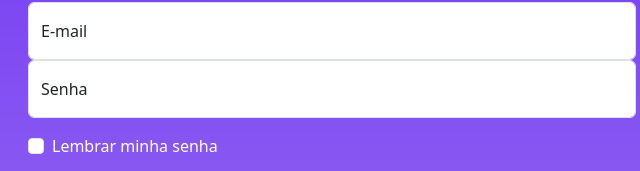
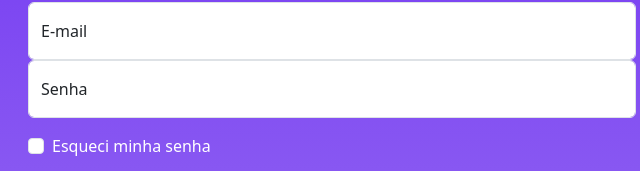
Before and after one commit to matheusakiodev/Tela-Fintech, a plain HTML site: page index.html in a window 1280 px wide. Shown: the part 315-486 px from the top of the page, 308-948 px from the left. Drawn offline with nearby package versions, Linux system fonts and the light colour scheme.

Commit message:
Mudança "esqueci minha senha"

```diff
--- a/index.html
+++ b/index.html
@@ -52,7 +52,7 @@
 						id="flexCheckDefault"
 					/>
 					<label class="form-check-label text-white" for="flexCheckDefault"
-						>Lembrar minha senha</label
+						>Esqueci minha senha</label
 					>
 				</div>
 				<button class="btn btn-success w-100 py-2">Entrar</button>
```
